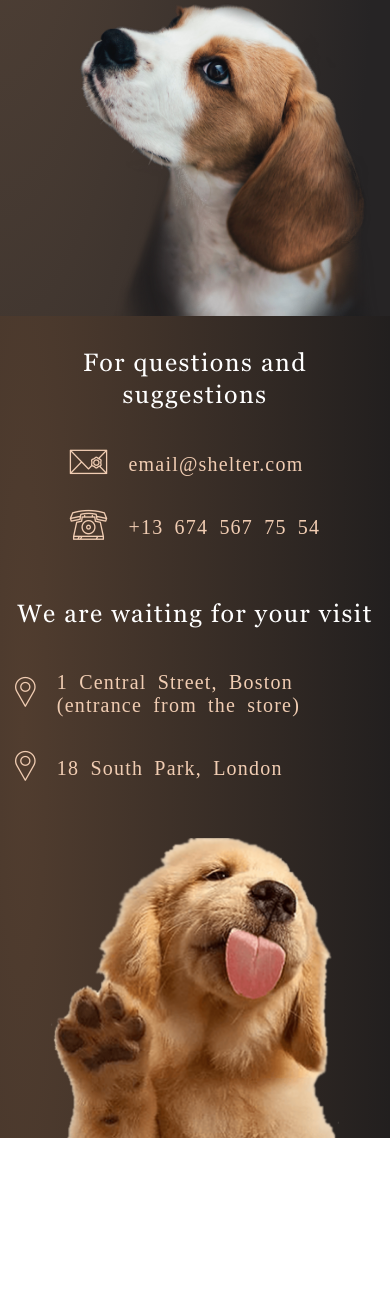
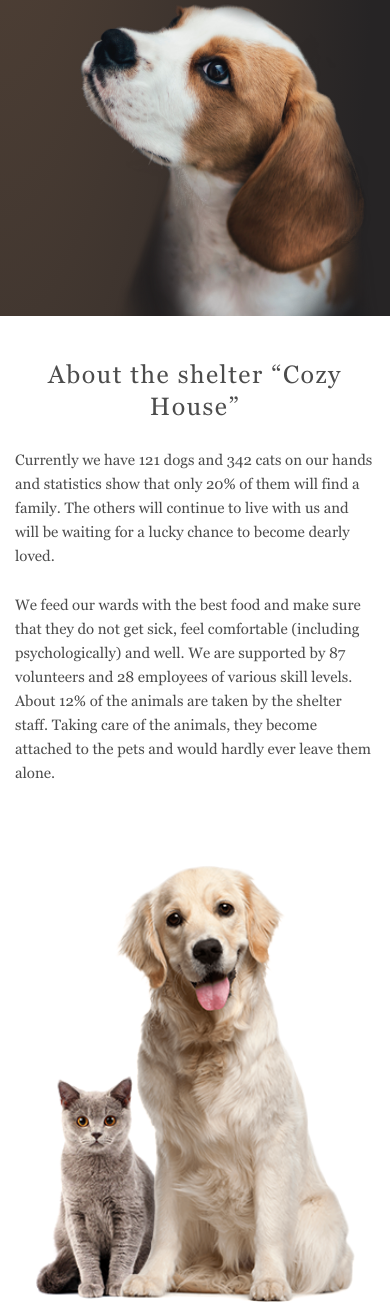
Before and after one commit to Egor-Dubovik/shelter, a plain HTML site: page pages/main/index.html in a window 390 px wide. Shown: the part 570-1877 px from the top of the page. Before the commit the page ends 1708 px from the top, so only its background shows below. Drawn offline with Linux system fonts and the light colour scheme; files whose address does not match are found by name.

Commit message:
feat: created block "about"

```diff
--- a/pages/main/index.html
+++ b/pages/main/index.html
@@ -47,6 +47,26 @@
 					</div>
 				</div>
 			</section>
+			<section class="about">
+				<div class="about__container">
+					<div class="about__image">
+						<img src="../../assets/images/about-pets.png" alt="cat and dof sit together">
+					</div>
+					<div class="about__content">
+						<h2 class="about__title">About the shelter “Cozy House”</h2>
+						<div class="about__text">
+							<p class="about__par">Currently we have 121 dogs and 342 cats on our hands and statistics show that
+								only 20% of them will find a family. The others will continue to live with us and will be
+								waiting for a lucky chance to become dearly loved.</p>
+							<p class="about__par">We feed our wards with the best food and make sure that they do not get sick,
+								feel comfortable (including psychologically) and well. We are supported by 87 volunteers and 28
+								employees of various skill levels. About 12% of the animals are taken by the shelter staff.
+								Taking care of the animals, they become attached to the pets and would hardly ever leave them
+								alone.</p>
+						</div>
+					</div>
+				</div>
+			</section>
 		</main>
 		<footer class="footer">
 			<div class="footer__container">
--- a/pages/main/style.scss
+++ b/pages/main/style.scss
@@ -9,11 +9,11 @@
 //===============================================================================
 
 body {
-	position: relative;
+	font-family: $fontFamily;
 	line-height: 1;
 	background-color: $mainBgColor;
 	color: $mainColor;
-	font-family: $fontFamily;
+
 	// Переводим в REM, делим размер по макету (14px)
 	// на 16 (размер шрифта по умолчанию)
 	font-size: $fontSize;
@@ -45,9 +45,10 @@ body.lock {
 h1 {
 	font-size: 2.75rem; //44px
 	line-height: 130%;
-	letter-spacing: 0.06em;
+
 	@media (max-width: 20em) {
 		font-size: 1.5625rem;
+		letter-spacing: 0.06em;
 	}
 }
 h2 {
@@ -83,6 +84,7 @@ a {
 .main {
 	flex: 1 1 auto;
 	@import "../../scss/module/start-block";
+	@import "../../scss/module/about";
 }
 
 @import "../../scss/module/_footer";
--- /dev/null
+++ b/scss/module/_about.scss
@@ -0,0 +1,69 @@
+.about {
+	padding: 80px 0 100px 0px;
+	@media (max-width: 36em) {
+		padding: 42px 0 42.5px 0px;
+	}
+	&__container {
+		display: flex;
+		justify-content: center;
+		@media (max-width: 48em) {
+			flex-direction: column-reverse;
+			align-items: center;
+		}
+	}
+
+	&__image {
+		position: relative;
+		flex: 0 1 25%;
+		padding-bottom: 34%;
+		margin-right: 120px;
+		@media (max-width: 62em) {
+			flex: 1 1 40.66%;
+			width: 40.66%;
+			padding-bottom: 55.285%;
+			margin-right: 40px;
+		}
+		@media (max-width: 48em) {
+			margin: 80px 0 0 0;
+		}
+		@media (max-width: 36em) {
+			width: 89.656%;
+			padding-bottom: 121.725%;
+		}
+	}
+	&__image img {
+		position: absolute;
+		top: 0;
+		left: 0;
+		width: 100%;
+		height: 100%;
+	}
+
+	&__content {
+		flex: 0 1 auto;
+		margin-top: 14px;
+		max-width: 26.875rem;
+		@media (max-width: 62em) {
+			margin: 0;
+		}
+	}
+
+	&__title {
+		max-width: 19.0625rem;
+		margin-bottom: 1.563rem;
+		@media (max-width: 36em) {
+			text-align: center;
+			margin: 0 auto 1.563rem auto;
+		}
+	}
+
+	&__text {
+	}
+	&__text :not(:last-child) {
+		margin-bottom: 1.563rem;
+	}
+
+	&__par {
+		line-height: 160%;
+	}
+}
--- a/scss/module/_footer.scss
+++ b/scss/module/_footer.scss
@@ -3,8 +3,7 @@
 	@media (max-width: 768px) {
 		padding: 30px 0 0 0;
 	}
-	background: url(noise_lines_transparent@2X.png),
-		radial-gradient(110.67% 538.64% at 5.73% 50%, #513d2f 0%, #1a1a1c 100%), #211f20;
+	background: radial-gradient(110.67% 538.64% at 5.73% 50%, #513d2f 0%, #1a1a1c 100%), #211f20;
 	&__container {
 		display: flex;
 		flex-wrap: wrap;
--- a/scss/module/_header.scss
+++ b/scss/module/_header.scss
@@ -26,10 +26,16 @@
 		margin-right: 43px;
 		white-space: nowrap;
 		z-index: 4;
+		@media (max-width: 19.99em) {
+			margin-right: 20px;
+		}
 	}
 	&__logo-title {
 		color: $colorPrimary;
 		margin-bottom: 0.3125em;
+		@media (max-width: 19.99em) {
+			font-size: 1.5rem;
+		}
 	}
 
 	&__logo-subtitle {
@@ -38,6 +44,9 @@
 		line-height: 115.4%;
 		letter-spacing: 0.1em;
 		color: $white;
+		@media (max-width: 19.99em) {
+			font-size: 0.75rem;
+		}
 	}
 
 	&__menu {
@@ -48,7 +57,7 @@
 	&__body {
 		@media (max-width: 47.99em) {
 			position: fixed;
-			right: -100%;
+			right: -120%;
 			top: 0;
 			width: 320px;
 			height: 100vh;
--- a/scss/module/_start-block.scss
+++ b/scss/module/_start-block.scss
@@ -1,7 +1,6 @@
 .start-block {
 	position: relative;
-	background: url(noise_lines_transparent@2X.png), radial-gradient(100% 215.42% at 0% 0%, #5b483a 0%, #262425 100%),
-		#211f20;
+	background: radial-gradient(100% 215.42% at 0% 0%, #5b483a 0%, #262425 100%), #211f20;
 	padding: 180px 0 0 0;
 	@media (max-width: 62em) {
 		padding: 0px;
```
Also changed, not shown: pages/main/style.css.
